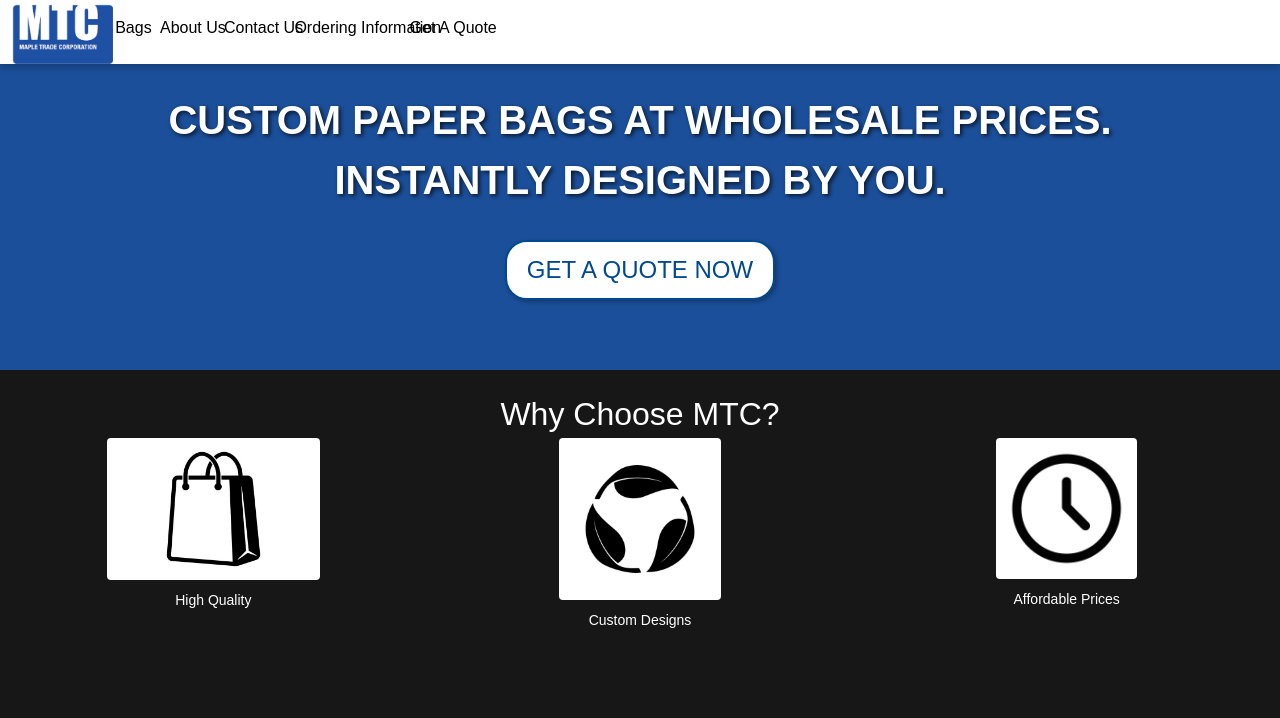
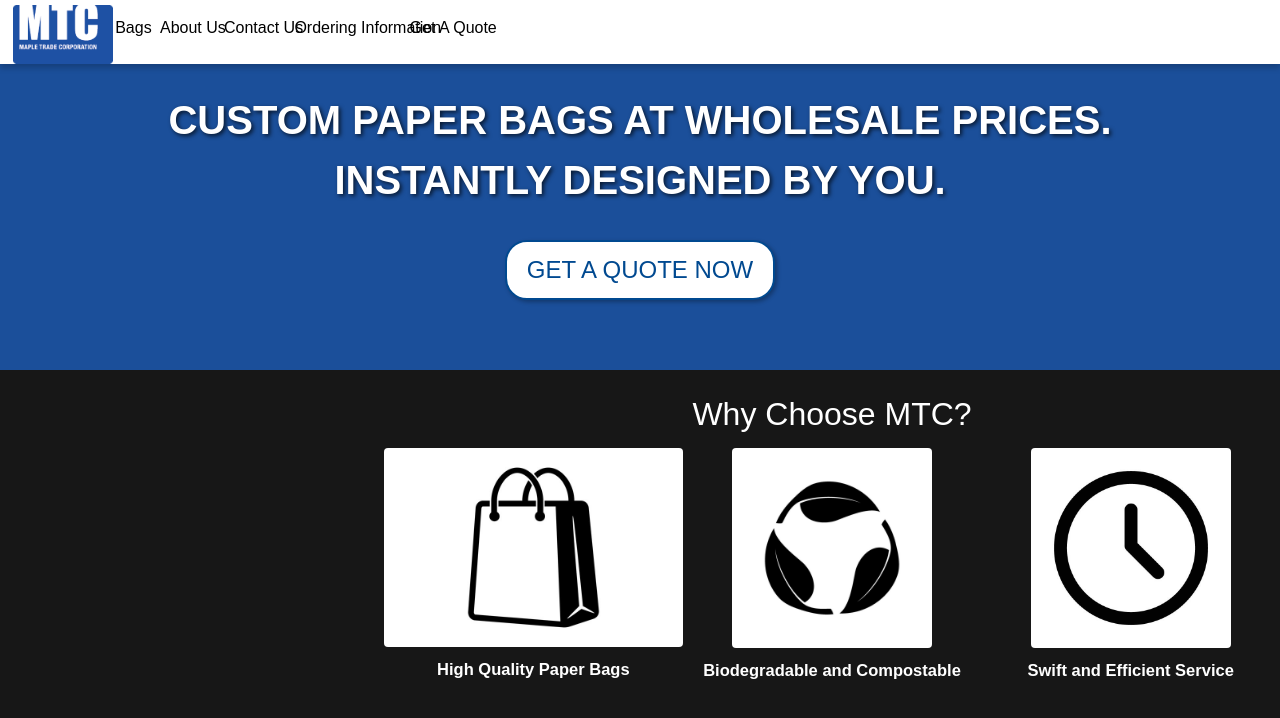
Before and after one commit to paul-ngyn/TKN-Paperbags, a Next.js app: page / in a window 1280 px wide. Shown: the top 718 px of the page. Built offline with nearby package versions, Linux system fonts and the light colour scheme.

Commit message:
added quote button transition

```diff
--- a/app/globals.css
+++ b/app/globals.css
@@ -15,21 +15,25 @@
   }
 }
 
+
 body {
   color: var(--foreground);
   background: var(--background);
   font-family: Arial, Helvetica, sans-serif;
-  margin: 0;
+  margin: 0 auto;
   padding: 0;
   width: 100%;
   height: 100%;
 }
 
+
+
 .paragraph {
-  width: 45%; /* Adjust width as needed */
+  width: 100%; /* Adjust width as needed */
   height: 30%;
   font-size: 32px;
   text-align: CENTER;
+  padding-left: 30%;
 }
 
 .features {
@@ -37,39 +41,43 @@ body {
   justify-content: normal;
   width: 100%;
   flex-wrap: nowrap; /* Optional: allows wrapping if there are too many items */
-  margin-bottom:210px;
+  margin-bottom:10px;
+  margin-top: 10px;
+  padding-left: 30%; /* Move features to the right */
 }
 
 .feature {
   display: flex;
   flex-direction: column;
   align-items: center;
-  width: 50%; /* Adjust width as needed */
+  width: 100%; /* Adjust width as needed */
 }
 
+
 .feature-image {
-  width: 50%; /* Adjust width as needed */
+  width: 100%; /* Adjust width as needed */
   height: auto;
   border-radius: 4px; /* Optional: Add border radius */
 }
 
 .feature-image2 {
-  width: 38%; /* Adjust width as needed */
+  width: 67%; /* Adjust width as needed */
   height: auto;
   border-radius: 4px; /* Optional: Add border radius */
   top: auto;
 }
 
 .feature-image3 {
-  width: 33%; /* Adjust width as needed */
+  width: 67%; /* Adjust width as needed */
   height: auto;
   border-radius: 4px; /* Optional: Add border radius */
 }
 
 .feature-text {
-  font-size: 14px;
+  font-size: 16.5px;
   text-align: center;
   margin-top: 10px;
+  font-weight: bold;
 }
 
 .quote-form-container {
--- a/app/page.tsx
+++ b/app/page.tsx
@@ -26,8 +26,8 @@ export default function Home() {
 
   return (
     <div className="app">
-      <div className="grid grid-rows-[auto_1fr_auto] justify-items-center min-h-screen w-full">
-        <NavBar setPage={setPage} />
+      <NavBar setPage={setPage} />
+      <div className="container">
         {page === 'logo' && (
           <>
             <ImageSubHeader text="Welcome to our Product WebApp" setPage={setPage} />
@@ -37,15 +37,15 @@ export default function Home() {
             <section className="features">
               <div className="feature">
                 <Image src={baglogo} alt="Feature 1" width={300} height={300} className="feature-image" />
-                <p className="feature-text">High Quality</p>
+                <p className="feature-text">High Quality Paper Bags</p>
               </div>
               <div className="feature">
                 <Image src={biodegradable} alt="Feature 2" width={150} height={150} className="feature-image2" />
-                <p className="feature-text">Custom Designs</p>
+                <p className="feature-text">Biodegradable and Compostable</p>
               </div>
               <div className="feature">
                 <Image src={timelogo} alt="Feature 3" width={150} height={150} className="feature-image3" />
-                <p className="feature-text">Affordable Prices</p>
+                <p className="feature-text">Swift and Efficient Service</p>
               </div>
             </section>
           </>
@@ -55,9 +55,9 @@ export default function Home() {
         {page === 'contact' && <h1>Contact Us Page</h1>}
         {page === 'orderinfo' && <h1>Order Information Page</h1>}
         {page === 'quote' && (
-         <div className={`quote-form-container ${showQuoteForm ? 'show' : ''}`}>
-         <QuoteForm onClose={() => setPage('logo')} /> {/* Render the form */}
-       </div>
+          <div className={`quote-form-container ${showQuoteForm ? 'show' : ''}`}>
+            <QuoteForm onClose={() => setPage('logo')} /> {/* Render the form */}
+          </div>
         )}
       </div>
     </div>
```
